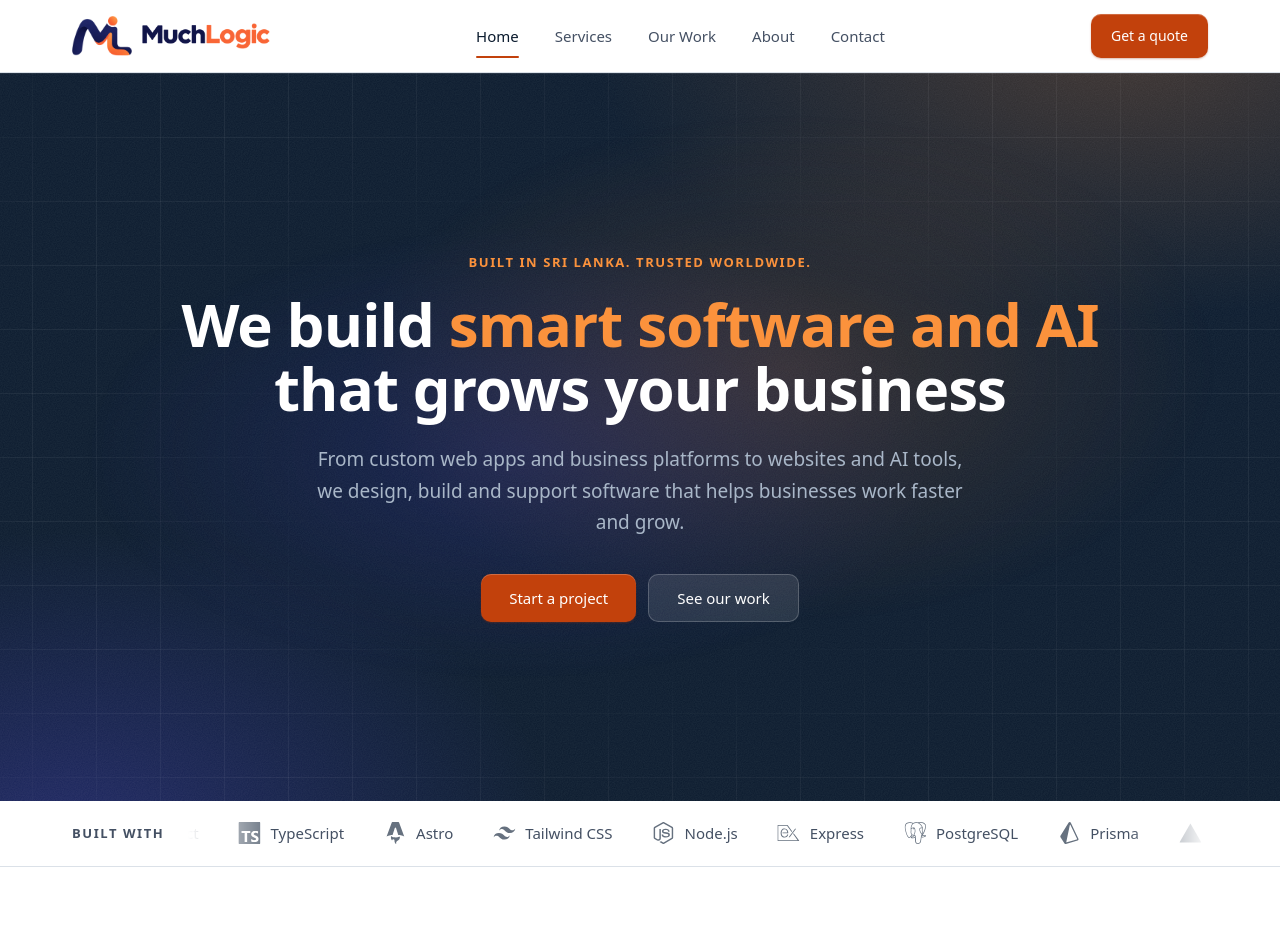
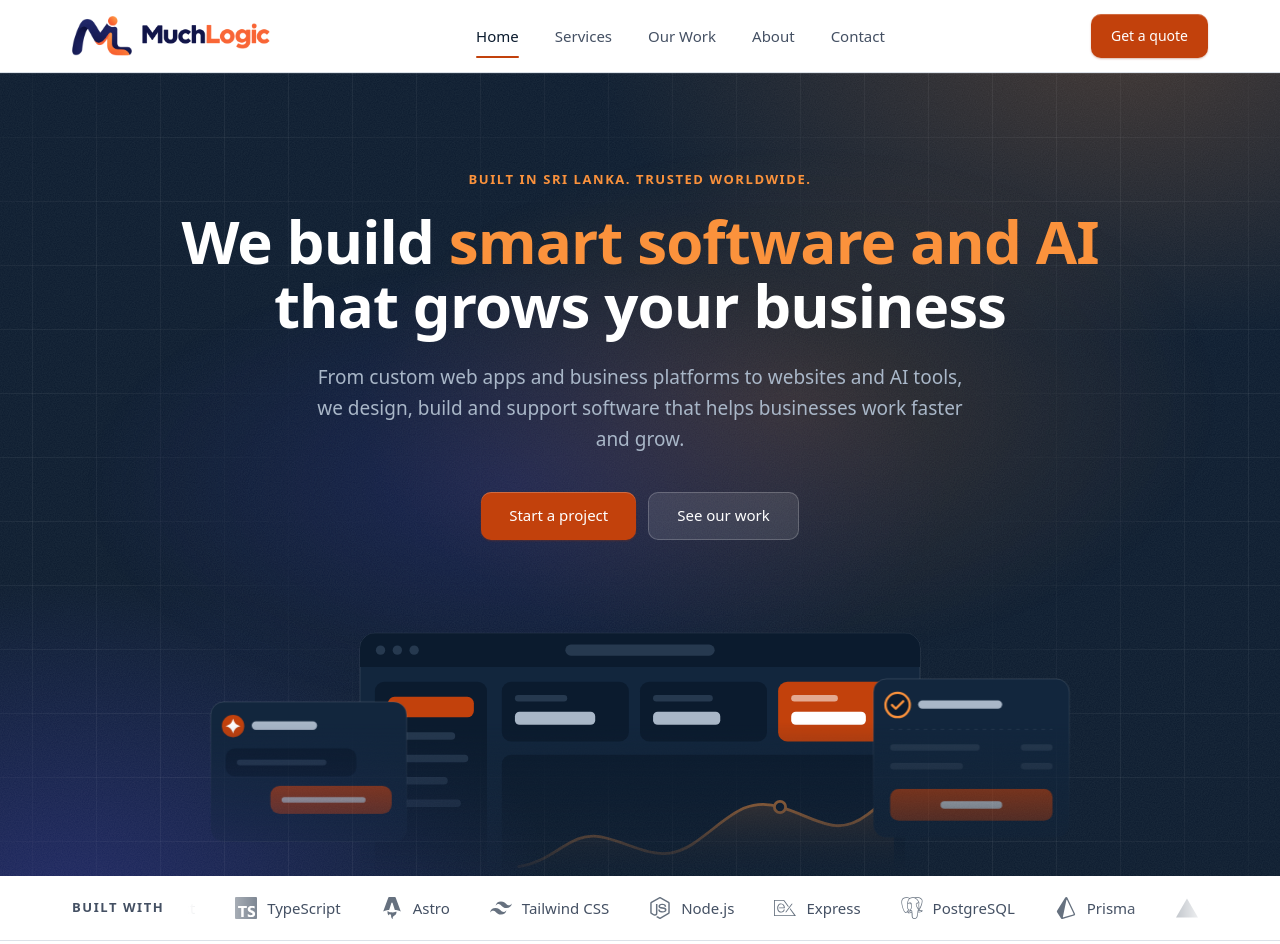
Before and after one commit to induwara32-dmi/Muchlogic, an Astro site: page / in a window 1280 px wide. Shown: the top 944 px of the page. Built offline with nearby package versions, Linux system fonts and the light colour scheme; Astro itself is replaced by a stand-in of ours; a web font is replaced by a local one.

Commit message:
Polish 2: subtle product visual under the Home hero (tablet and desktop)
- Layered dashboard, assistant chat and receipt cards in inline SVG, aria-hidden,
  hidden under md so phones stay text-only
- Cropped by the hero bottom edge with a fade mask; secondary to headline and buttons
- Inline SVG shapes are not LCP candidates (LCP stays the hero text); fixed viewBox,
  mobile CLS 0
- Side cards float slowly (transform only), off under prefers-reduced-motion

Co-Authored-By: Claude Opus 5.5 <noreply@anthropic.com>

```diff
--- /dev/null
+++ b/src/components/sections/HeroVisual.astro
@@ -0,0 +1,101 @@
+---
+/**
+ * Decorative product visual under the Home hero buttons (tablet + desktop only).
+ * Inline SVG shapes on purpose: they are not LCP candidates (unlike <img>), and the fixed
+ * aspect ratio means no layout shift. Colours are the site's dark-mode tokens.
+ * The two side cards float very slowly (transform only, off under reduced motion).
+ */
+interface Props {
+  class?: string;
+}
+const { class: className } = Astro.props;
+---
+
+<div
+  aria-hidden="true"
+  class:list={['hero-visual pointer-events-none mx-auto hidden w-full max-w-[56rem] select-none md:block', className]}
+>
+  <svg viewBox="0 0 960 300" class="block h-auto w-full" fill="none">
+    <defs>
+      <linearGradient id="hv-area" x1="0" y1="0" x2="0" y2="1">
+        <stop offset="0" stop-color="#fb923c" stop-opacity=".35" />
+        <stop offset="1" stop-color="#fb923c" stop-opacity="0" />
+      </linearGradient>
+      <linearGradient id="hv-edge" x1="0" y1="0" x2="0" y2="1">
+        <stop offset="0" stop-color="#fff" stop-opacity=".14" />
+        <stop offset="1" stop-color="#fff" stop-opacity=".02" />
+      </linearGradient>
+    </defs>
+
+    <!-- Main dashboard window -->
+    <g>
+      <rect x="180" y="40" width="600" height="300" rx="16" fill="#12263d" stroke="url(#hv-edge)" />
+      <path d="M196 40h568a16 16 0 0 1 16 16v20H180V56a16 16 0 0 1 16-16z" fill="#0b1b2e" />
+      <circle cx="202" cy="58" r="5" fill="#26394f" /><circle cx="220" cy="58" r="5" fill="#26394f" /><circle cx="238" cy="58" r="5" fill="#26394f" />
+      <rect x="400" y="52" width="160" height="12" rx="6" fill="#26394f" />
+      <!-- sidebar -->
+      <rect x="196" y="92" width="120" height="232" rx="10" fill="#0b1b2e" />
+      <rect x="210" y="108" width="92" height="22" rx="7" fill="#c2410c" />
+      <g fill="#26394f"><rect x="212" y="146" width="70" height="8" rx="4" /><rect x="212" y="170" width="84" height="8" rx="4" /><rect x="212" y="194" width="62" height="8" rx="4" /><rect x="212" y="218" width="76" height="8" rx="4" /></g>
+      <!-- KPI cards -->
+      <rect x="332" y="92" width="136" height="64" rx="10" fill="#0b1b2e" />
+      <rect x="346" y="106" width="56" height="7" rx="3.5" fill="#26394f" /><rect x="346" y="124" width="86" height="14" rx="5" fill="#a9b7c8" />
+      <rect x="480" y="92" width="136" height="64" rx="10" fill="#0b1b2e" />
+      <rect x="494" y="106" width="64" height="7" rx="3.5" fill="#26394f" /><rect x="494" y="124" width="72" height="14" rx="5" fill="#a9b7c8" />
+      <rect x="628" y="92" width="136" height="64" rx="10" fill="#c2410c" />
+      <rect x="642" y="106" width="50" height="7" rx="3.5" fill="#fff" opacity=".55" /><rect x="642" y="124" width="80" height="14" rx="5" fill="#fff" />
+      <!-- chart -->
+      <rect x="332" y="170" width="432" height="154" rx="10" fill="#0b1b2e" />
+      <path d="M350 290 C390 284 404 252 438 258 S500 290 536 266 590 214 630 226 690 260 724 234 752 208 752 208 L752 314 L350 314 Z" fill="url(#hv-area)" />
+      <path d="M350 290 C390 284 404 252 438 258 S500 290 536 266 590 214 630 226 690 260 724 234 740 214 752 208" stroke="#fb923c" stroke-width="3" stroke-linecap="round" />
+      <circle cx="630" cy="226" r="6" fill="#0b1b2e" stroke="#fb923c" stroke-width="3" />
+    </g>
+
+    <!-- Left: assistant chat card -->
+    <g class="hero-visual-float">
+      <rect x="20" y="120" width="210" height="150" rx="14" fill="#12263d" stroke="url(#hv-edge)" />
+      <circle cx="44" cy="146" r="12" fill="#c2410c" />
+      <path d="M44 138c1.5 5 3 6.5 8 8-5 1.5-6.5 3-8 8-1.5-5-3-6.5-8-8 5-1.5 6.5-3 8-8z" fill="#fff" />
+      <rect x="64" y="141" width="70" height="9" rx="4.5" fill="#a9b7c8" />
+      <rect x="36" y="170" width="140" height="30" rx="10" fill="#0b1b2e" />
+      <rect x="48" y="182" width="96" height="6" rx="3" fill="#26394f" />
+      <rect x="84" y="210" width="130" height="30" rx="10" fill="#c2410c" />
+      <rect x="96" y="222" width="90" height="6" rx="3" fill="#fff" opacity=".85" />
+    </g>
+
+    <!-- Right: receipt / notification card -->
+    <g class="hero-visual-float hero-visual-float--late">
+      <rect x="730" y="96" width="210" height="170" rx="14" fill="#12263d" stroke="url(#hv-edge)" />
+      <circle cx="756" cy="124" r="13" fill="#0b1b2e" stroke="#fb923c" stroke-width="2.5" />
+      <path d="M750 124l4 4 8-8" stroke="#fb923c" stroke-width="2.5" stroke-linecap="round" stroke-linejoin="round" />
+      <rect x="778" y="119" width="90" height="9" rx="4.5" fill="#a9b7c8" />
+      <path d="M748 150h174" stroke="#26394f" stroke-dasharray="4 5" />
+      <g fill="#26394f"><rect x="748" y="166" width="96" height="7" rx="3.5" /><rect x="888" y="166" width="34" height="7" rx="3.5" /><rect x="748" y="186" width="78" height="7" rx="3.5" /><rect x="888" y="186" width="34" height="7" rx="3.5" /></g>
+      <rect x="748" y="214" width="174" height="34" rx="9" fill="#c2410c" />
+      <rect x="802" y="227" width="66" height="8" rx="4" fill="#fff" />
+    </g>
+  </svg>
+</div>
+
+<style>
+  /* Fade out toward the bottom edge of the hero so the crop feels intentional */
+  .hero-visual {
+    mask-image: linear-gradient(to bottom, #000 45%, transparent 100%);
+  }
+  .hero-visual-float {
+    animation: hero-visual-float 9s ease-in-out infinite alternate;
+  }
+  .hero-visual-float--late {
+    animation-delay: -4.5s;
+  }
+  @keyframes hero-visual-float {
+    to {
+      transform: translateY(-8px);
+    }
+  }
+  @media (prefers-reduced-motion: reduce) {
+    .hero-visual-float {
+      animation: none;
+    }
+  }
+</style>
--- a/src/pages/index.astro
+++ b/src/pages/index.astro
@@ -12,6 +12,7 @@ import NumberedCards from '../components/sections/NumberedCards.astro';
 import ServiceCard from '../components/sections/ServiceCard.astro';
 import ProjectSlider from '../components/sections/ProjectSlider.astro';
 import BuiltWith from '../components/sections/BuiltWith.astro';
+import HeroVisual from '../components/sections/HeroVisual.astro';
 import Testimonials from '../components/sections/Testimonials.astro';
 import ProcessSteps from '../components/sections/ProcessSteps.astro';
 import FinalCTA from '../components/sections/FinalCTA.astro';
@@ -72,6 +73,8 @@ const showProof = stats.length > 0 || clientLogos.length > 0;
           <Button href="/work" variant="on-dark" size="lg" block>See our work</Button>
         </div>
       </div>
+      <!-- Decorative product visual, tablet and up; cropped by the hero's bottom edge -->
+      <HeroVisual class="enter-fade mt-14 -mb-14 md:-mb-24 [--enter-delay:320ms]" />
     </Container>
   </section>
 
```
